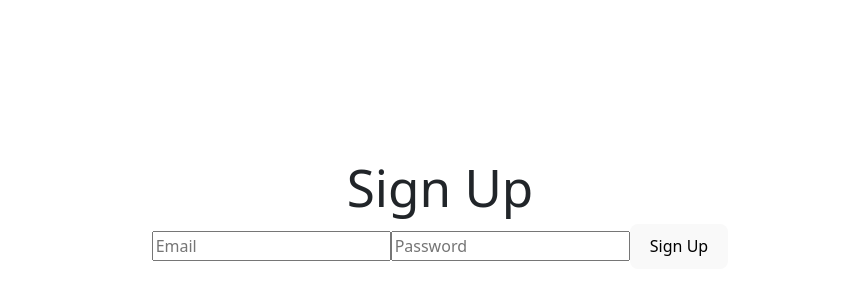
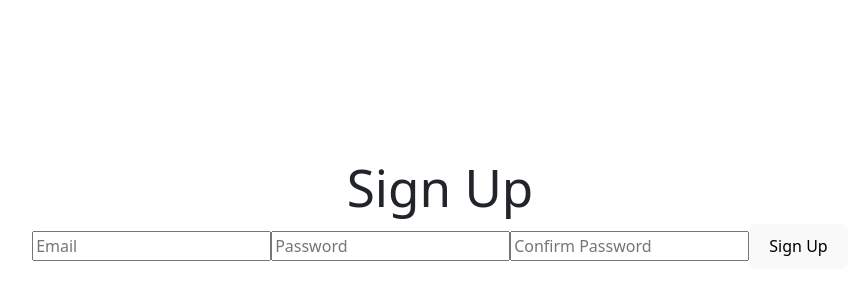
Before and after one commit to OokamiKitsune/AR-Gallery, a React (Vite) app: page /signup in a window 1280 px wide. Shown: the part 186-486 px from the top of the page, without its empty margins (200-1058 px from the left). Built offline with nearby package versions, Linux system fonts and the light colour scheme; no server answers.

Commit message:
FIX: Signup logic and Frontend

```diff
--- a/src/components/Signup.jsx
+++ b/src/components/Signup.jsx
@@ -6,21 +6,42 @@ const Signup = () => {
   const [email, setEmail] = useState("");
   const [password, setPassword] = useState("");
   const [loggedIn, setLoggedIn] = useState(false);
+  const authToken = import.meta.env.VITE_AUTH_TOKEN;
+  console.log("Auth token:", authToken);
 
   // Handle authentication/login
   const handleSignup = async (formValues) => {
     try {
-      const response = axios.post("http://localhost:5000/api/signup", {
-        email: formValues.email,
-        password: formValues.password,
-      });
+      // Check if passwords match
+      if (formValues.password !== formValues.confirmPassword) {
+        console.log(
+          "Password",
+          formValues.password,
+          "Confirm",
+          formValues.confirmPassword
+        );
+        alert("Passwords do not match.");
+        return;
+      }
+      const response = axios.post(
+        "http://localhost:5000/api/signup",
+        {
+          email: formValues.email,
+          password: formValues.password,
+        },
+        {
+          headers: {
+            Authorization: `Bearer ${authToken}`, // Pass the authentication token from .env
+          },
+        }
+      );
       setLoggedIn(true);
       setEmail("");
       setPassword("");
       console.log(response);
     } catch (error) {
       setLoggedIn(false);
-      console.log(error);
+      console.log("Error with REQUEST: ", error);
     }
   };
 
@@ -77,6 +98,14 @@ const Signup = () => {
                 onBlur={handleBlur}
                 value={values.password}
               />
+              <input
+                type="password"
+                name="confirmPassword"
+                placeholder="Confirm Password"
+                onChange={handleChange} // Add onChange for confirmPassword
+                onBlur={handleBlur} // Add onBlur for confirmPassword
+                value={values.confirmPassword}
+              />
               {errors.password && touched.password && errors.password}
               <button type="submit" disabled={isSubmitting}>
                 Sign Up
```
Also changed, not shown: 1 other file (tests, documents, lock files or other folders).
